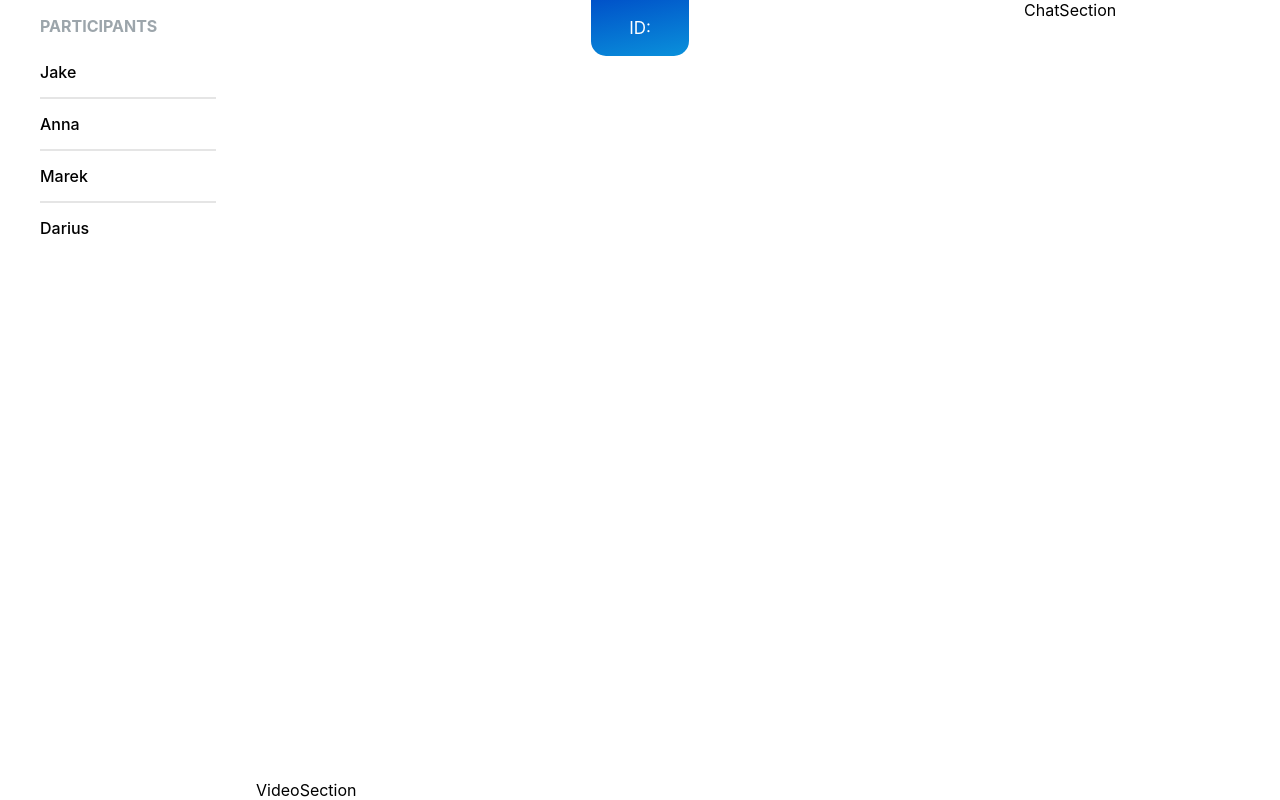
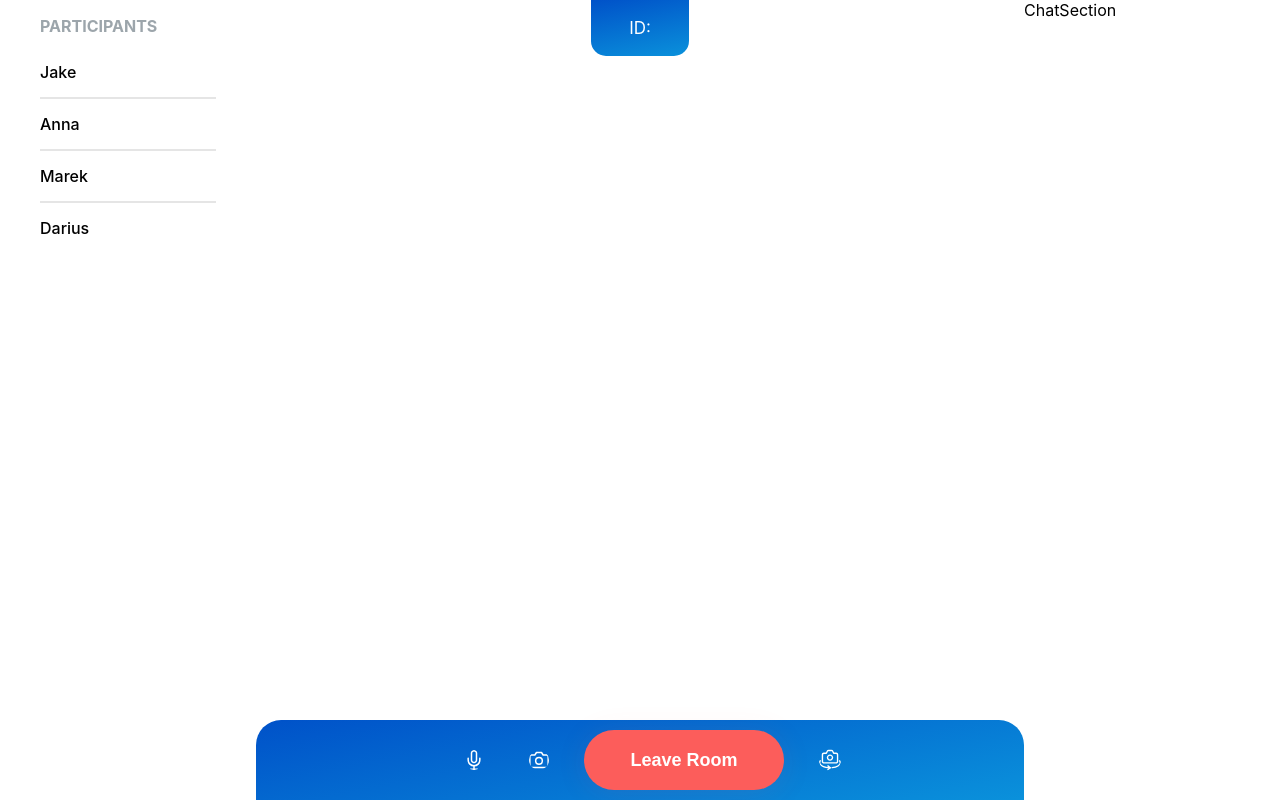
Before and after one commit to jorgevrgs/webrtc-example, a React (Create React App) app in the folder packages/client/: page /room in a window 1280 px wide. Built offline with nearby package versions, Linux system fonts and the light colour scheme.

Commit message:
wip: add buttons

```diff
--- /dev/null
+++ b/packages/client/src/pages/room/videos/VideoButtons.js
@@ -0,0 +1,19 @@
+import React from 'react';
+import CameraButton from './buttons/CameraButton';
+import LeaveRoomButton from './buttons/LeaveRoomButton';
+import MicButton from './buttons/MicButton';
+import SwitchToScreenSharingButton from './buttons/SwitchToScreenSharingButton';
+
+export default function VideoButtons() {
+  return (
+    <div className="video_buttons_container">
+      <MicButton />
+
+      <CameraButton />
+
+      <LeaveRoomButton />
+
+      <SwitchToScreenSharingButton />
+    </div>
+  );
+}
--- a/packages/client/src/pages/room/videos/VideoSection.js
+++ b/packages/client/src/pages/room/videos/VideoSection.js
@@ -1,5 +1,10 @@
 import React from 'react';
+import VideoButtons from './VideoButtons';
 
 export default function VideoSection() {
-  return <div className="video_section_container">VideoSection</div>;
+  return (
+    <div className="video_section_container">
+      <VideoButtons />
+    </div>
+  );
 }
--- /dev/null
+++ b/packages/client/src/pages/room/videos/buttons/CameraButton.js
@@ -0,0 +1,22 @@
+import React from 'react';
+import CameraIcon from '../../../../assets/icons/camera.svg';
+import CameraOffIcon from '../../../../assets/icons/cameraOff.svg';
+
+export default function CameraButton() {
+  const [isCameraOn, setIsCameraOn] = React.useState(true);
+
+  const handleClick = () => {
+    setIsCameraOn(!isCameraOn);
+  };
+
+  return (
+    <div className="video_button_container">
+      <img
+        src={isCameraOn ? CameraIcon : CameraOffIcon}
+        alt="Camera"
+        onClick={handleClick}
+        className="video_button_image"
+      />
+    </div>
+  );
+}
--- /dev/null
+++ b/packages/client/src/pages/room/videos/buttons/LeaveRoomButton.js
@@ -0,0 +1,15 @@
+import React from 'react';
+
+export default function LeaveRoomButton() {
+  const handleClick = () => {
+    window.location.href = window.location.origin;
+  };
+
+  return (
+    <div className="video_button_container">
+      <button className="video_button_end" onClick={handleClick}>
+        Leave Room
+      </button>
+    </div>
+  );
+}
--- /dev/null
+++ b/packages/client/src/pages/room/videos/buttons/MicButton.js
@@ -0,0 +1,22 @@
+import React, { useState } from 'react';
+import MicIcon from '../../../../assets/icons/mic.svg';
+import MicOffIcon from '../../../../assets/icons/micOff.svg';
+
+export default function MicButton() {
+  const [isMuted, setIsMuted] = useState(false);
+
+  const handleClick = () => {
+    setIsMuted(!isMuted);
+  };
+
+  return (
+    <div className="video_button_container">
+      <img
+        src={isMuted ? MicOffIcon : MicIcon}
+        alt="Mic"
+        onClick={handleClick}
+        className="video_button_image"
+      />
+    </div>
+  );
+}
--- /dev/null
+++ b/packages/client/src/pages/room/videos/buttons/SwitchToScreenSharingButton.js
@@ -0,0 +1,21 @@
+import React from 'react';
+import SwitchIcon from '../../../../assets/icons/switchToScreenSharing.svg';
+
+export default function SwitchToScreenSharingButton() {
+  const [isScreenSharing, setIsScreenSharing] = React.useState(false);
+
+  const handleClick = () => {
+    setIsScreenSharing(!isScreenSharing);
+  };
+
+  return (
+    <div className="video_button_container">
+      <img
+        src={SwitchIcon}
+        alt="Switch"
+        onClick={handleClick}
+        className="video_button_image"
+      />
+    </div>
+  );
+}
```
